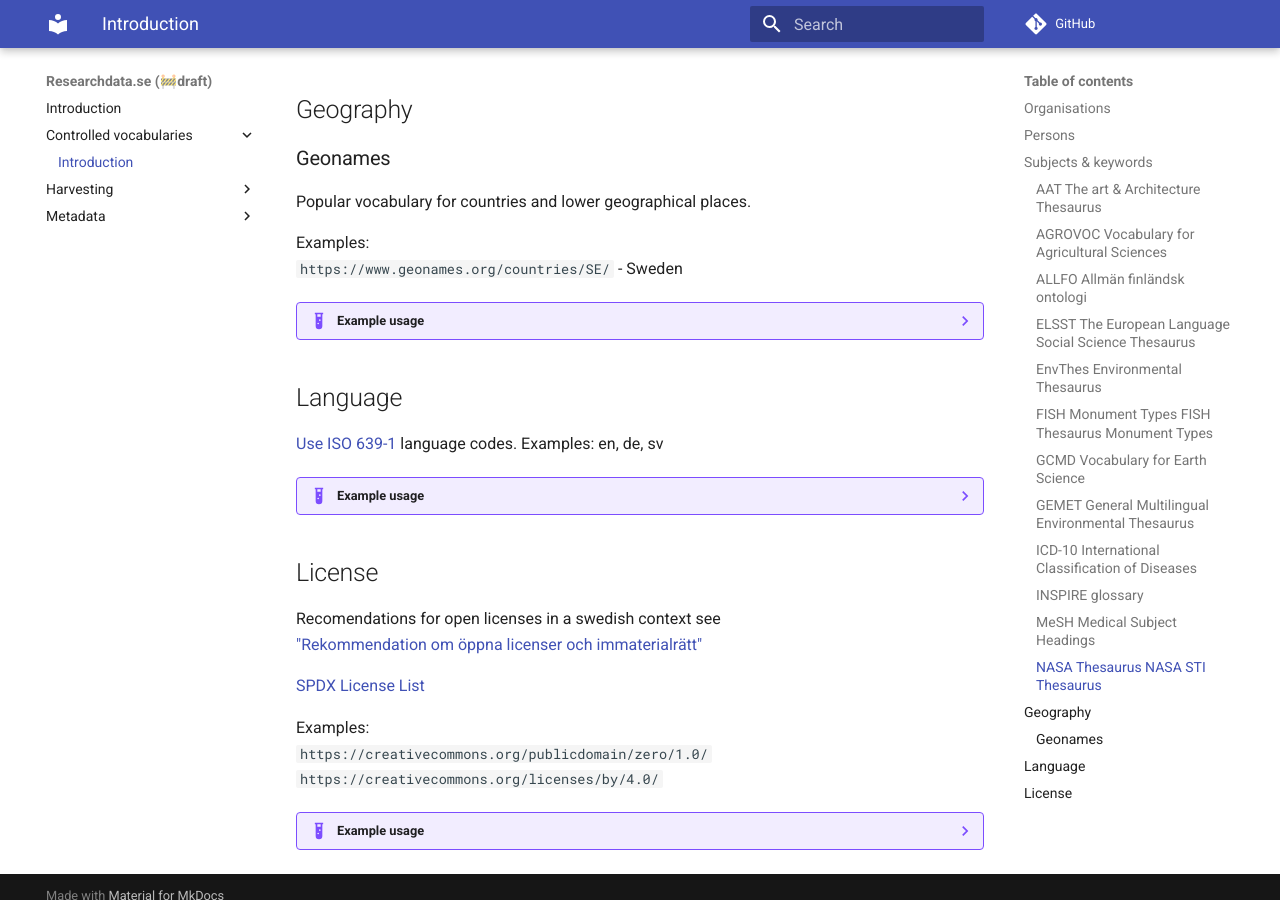
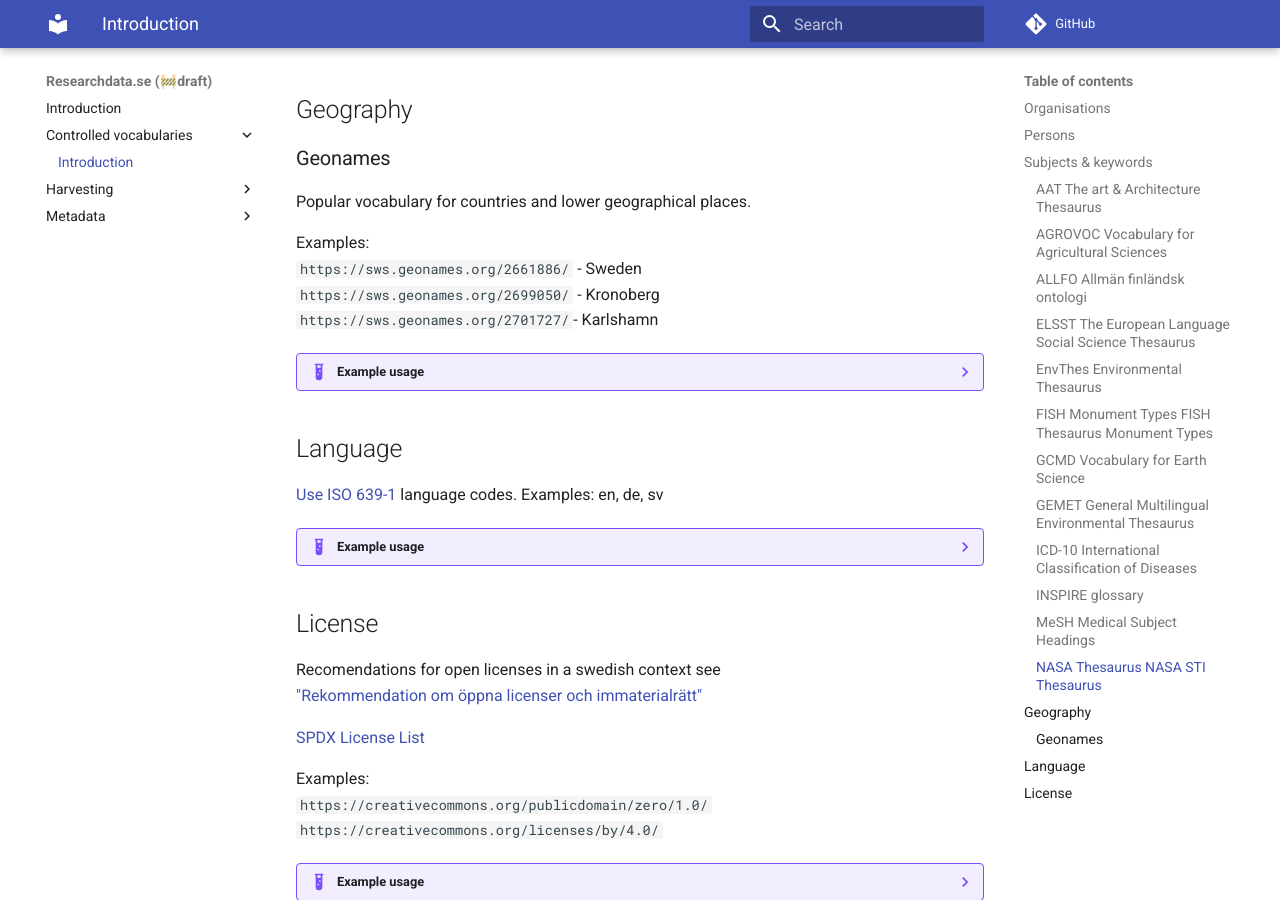
Before and after one commit to researchdata-se/docs.researchdata.se, an MkDocs documentation site: the page built from docs/controlled-vocabularies/index.md, in a window 1280 px wide and 900 px high, scrolled down 3458 px. Built offline with MkDocs 1.6.1 and Material for MkDocs 9.7.7, drawn with Linux system fonts in a browser that asks for light colours; comment, search, counter and statistics services are not loaded.

Commit message:
fix geonames id:s

````diff
--- a/docs/controlled-vocabularies/index.md
+++ b/docs/controlled-vocabularies/index.md
@@ -421,7 +421,9 @@ Example term:
 Popular vocabulary for countries and lower geographical places.
 
 Examples:
-`https://www.geonames.org/countries/SE/` - Sweden
+`https://sws.geonames.org/2661886/` - Sweden
+`https://sws.geonames.org/2699050/` - Kronoberg
+`https://sws.geonames.org/2701727/`- Karlshamn
 
 ??? example "Example usage"
     === "DataCite"
@@ -466,7 +471,6 @@ Examples:
             }
         }
         ```
-
 
 ## License
 
````
Also changed, not shown: other parts of docs/controlled-vocabularies/index.md (+5 -2 lines).
